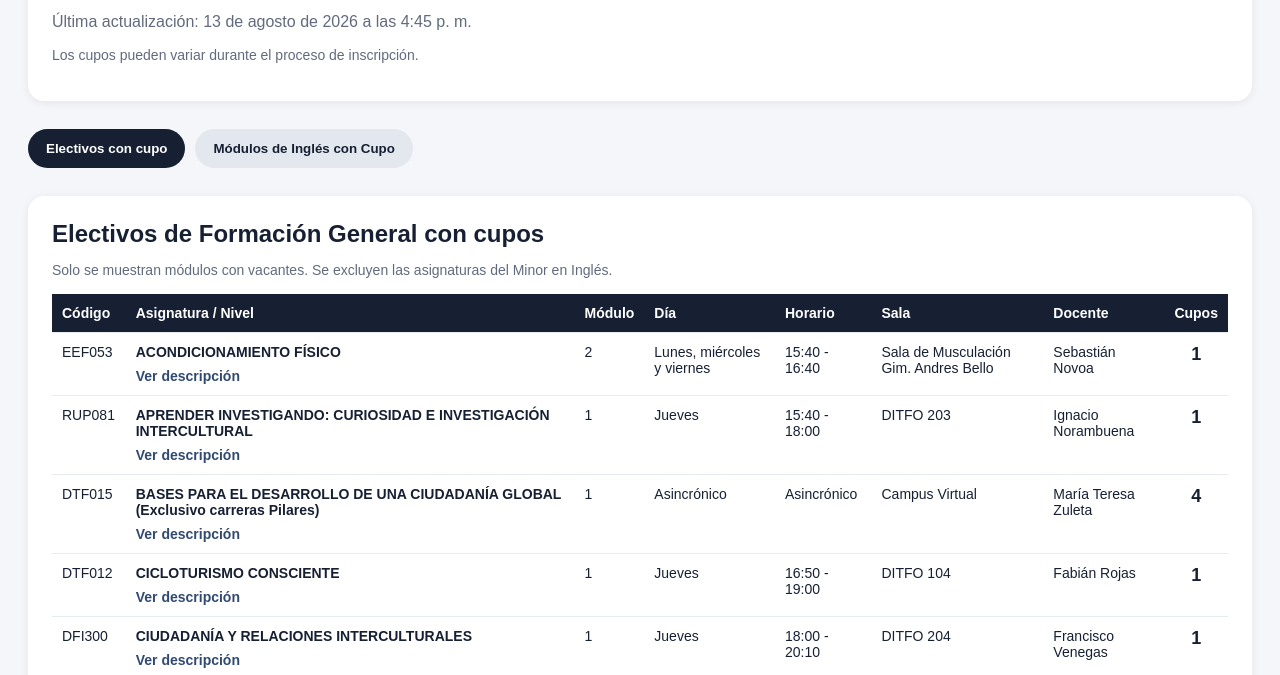
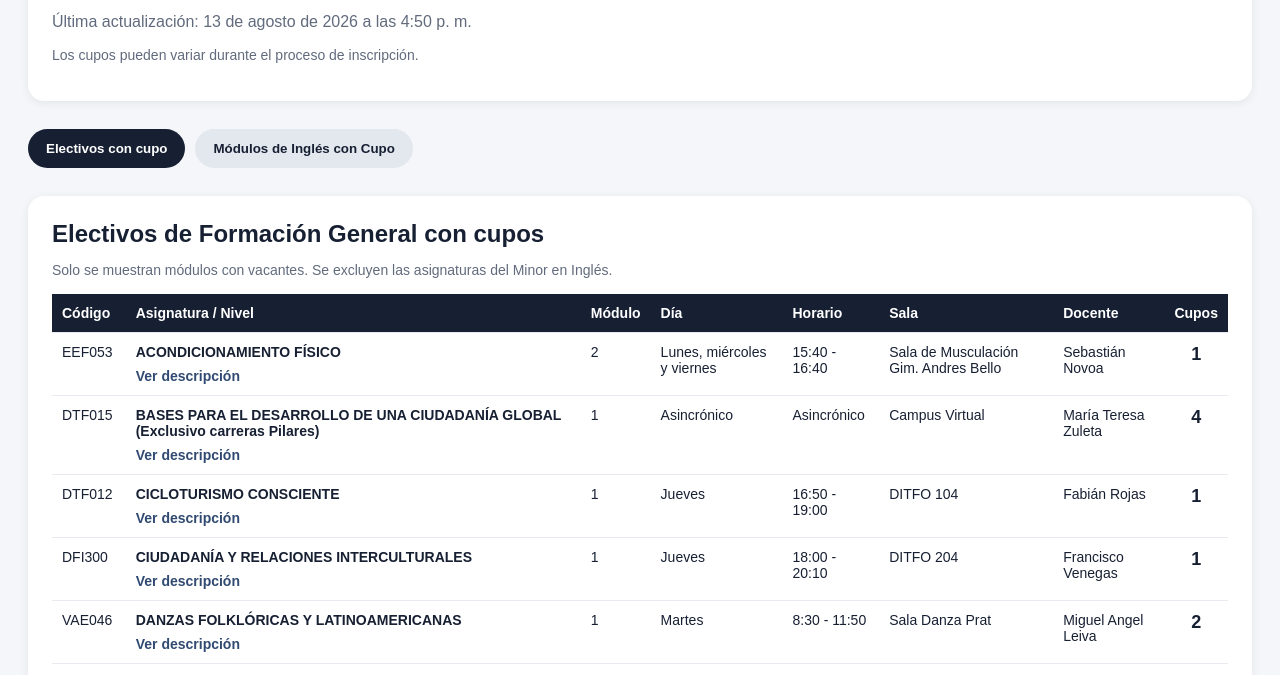
Before and after one commit to felipeopazo-ufro/cupos-ufro, a website: page index.html in a window 1280 px wide. Shown: the part 411-1086 px from the top of the page. Drawn offline with Linux system fonts and the light colour scheme.

Commit message:
ActualizaciÃ³n automÃ¡tica 2026-08-13 16:50

```diff
--- a/cupos-disponibles-2026-2.csv
+++ b/cupos-disponibles-2026-2.csv
@@ -1,6 +1,5 @@
 "Tipo";"Código";"Asignatura/Nivel";"Módulo";"Horario";"Sala";"Docente";"Vacantes"
 "Electivo";"EEF053";"ACONDICIONAMIENTO FÍSICO";"2";"15:40 - 16:40";"Sala de Musculación Gim. Andres Bello";"Sebastián Novoa";"1"
-"Electivo";"RUP081";"APRENDER INVESTIGANDO: CURIOSIDAD E INVESTIGACIÓN INTERCULTURAL";"1";"15:40 - 18:00";"DITFO 203";"Ignacio Norambuena";"1"
 "Electivo";"DTF015";"BASES PARA EL DESARROLLO DE UNA CIUDADANÍA GLOBAL (Exclusivo carreras Pilares)";"1";"Asincrónico";"Campus Virtual";"María Teresa Zuleta";"4"
 "Electivo";"DTF012";"CICLOTURISMO CONSCIENTE";"1";"16:50 - 19:00";"DITFO 104";"Fabián Rojas";"1"
 "Electivo";"DFI300";"CIUDADANÍA Y RELACIONES INTERCULTURALES";"1";"18:00 - 20:10";"DITFO 204";"Francisco Venegas";"1"
--- a/index.html
+++ b/index.html
@@ -62,7 +62,7 @@
 </div>
 <header>
   <h1>Cupos disponibles · Segundo semestre 2026</h1>
-  <p class="meta">Última actualización: 13 de agosto de 2026 a las 4:45 p. m.</p>
+  <p class="meta">Última actualización: 13 de agosto de 2026 a las 4:50 p. m.</p>
   <p class="note">Los cupos pueden variar durante el proceso de inscripción.</p>
 </header>
 
@@ -96,19 +96,6 @@
       <td>15:40 - 16:40</td>
       <td>Sala de Musculación Gim. Andres Bello</td>
       <td>Sebastián Novoa</td>
-      <td class="vac">1</td>
-    </tr>
-    <tr>
-      <td>RUP081</td>
-      <td class="asig">
-        APRENDER INVESTIGANDO: CURIOSIDAD E INVESTIGACIÓN INTERCULTURAL
-        <details class="desc"><summary>Ver descripción</summary><div>Asignatura práctica y colaborativa que desarrolla la curiosidad, el pensamiento crítico y la capacidad de investigar y comunicar información confiable. Fortalece competencias transversales como la comunicación efectiva, la alfabetización científica, la responsabilidad social y la toma de decisiones basada en evidencia.</div></details>
-      </td>
-      <td>1</td>
-      <td>Jueves</td>
-      <td>15:40 - 18:00</td>
-      <td>DITFO 203</td>
-      <td>Ignacio Norambuena</td>
       <td class="vac">1</td>
     </tr>
     <tr>
@@ -501,17 +488,6 @@
       <p>Sala de Musculación Gim. Andres Bello</p>
       <p>Sebastián Novoa</p>
       <details class="desc"><summary>Ver descripción</summary><div>A partir de ejercicios y actividades de intensidad moderada comprenderás la importancia de la salud, el ejercicio y la calidad de vida saludable que el ejercicio físico tiene para el bienestar integral.</div></details>
-    </article>
-    <article class="card">
-      <div class="top">
-        <span class="code">RUP081 · Módulo 1</span>
-        <strong>1 cupo</strong>
-      </div>
-      <h3>APRENDER INVESTIGANDO: CURIOSIDAD E INVESTIGACIÓN INTERCULTURAL</h3>
-      <p><b>15:40 - 18:00</b></p>
-      <p>DITFO 203</p>
-      <p>Ignacio Norambuena</p>
-      <details class="desc"><summary>Ver descripción</summary><div>Asignatura práctica y colaborativa que desarrolla la curiosidad, el pensamiento crítico y la capacidad de investigar y comunicar información confiable. Fortalece competencias transversales como la comunicación efectiva, la alfabetización científica, la responsabilidad social y la toma de decisiones basada en evidencia.</div></details>
     </article>
     <article class="card">
       <div class="top">
```
